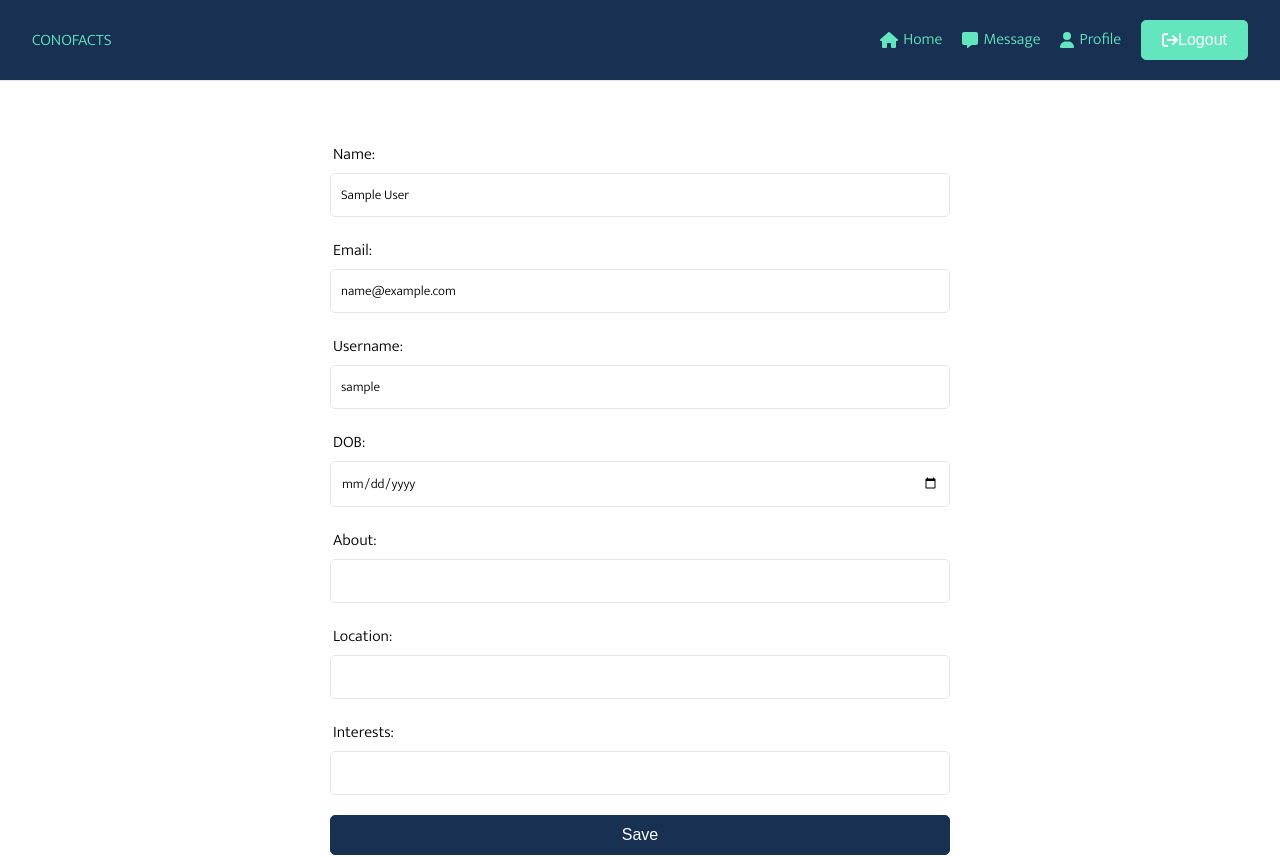
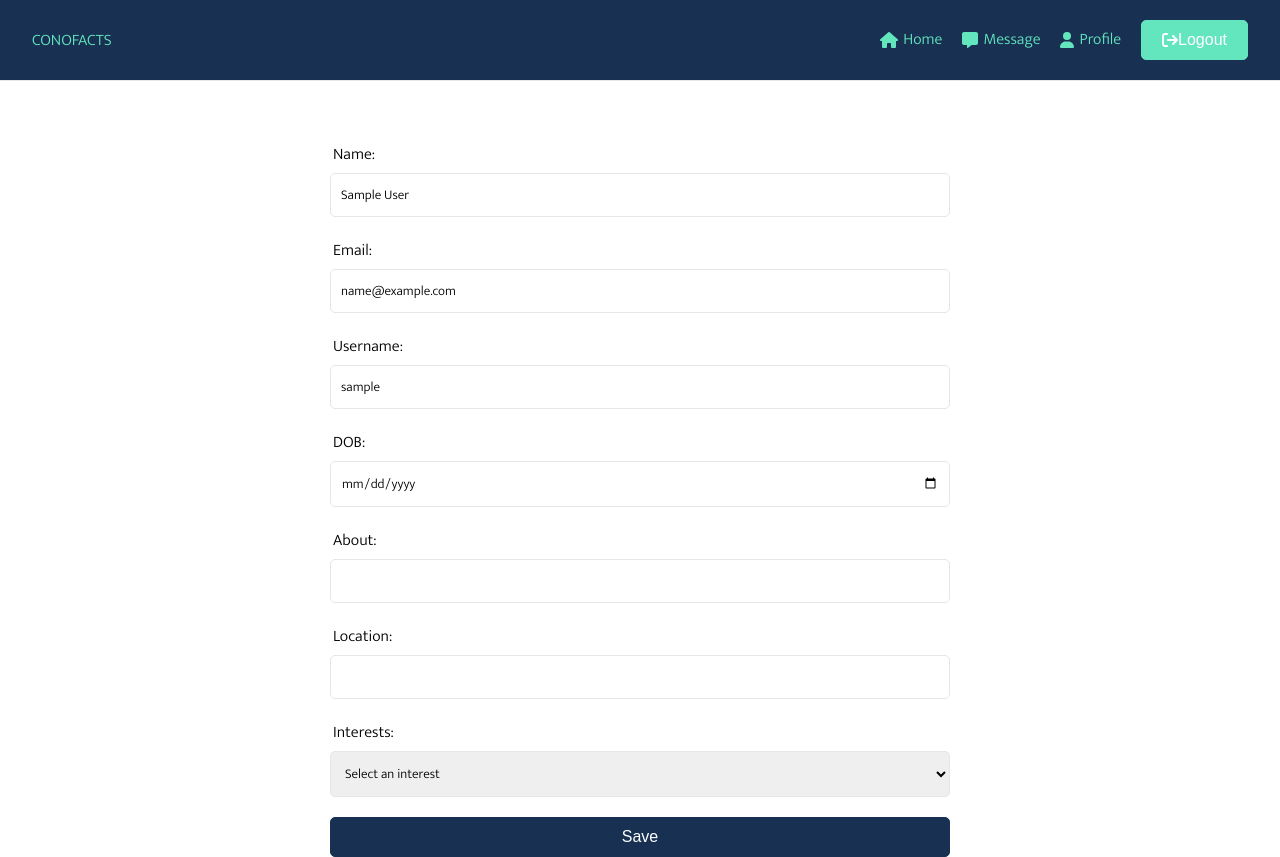
Before and after one commit to blessedjoe2000/CONOFACTS, a React (Create React App) app in the folder frontend/: page /editprofile in a window 1280 px wide. Built offline with nearby package versions, Linux system fonts and the light colour scheme; sample sign-in values are in the browser's storage.

Commit message:
profile interests

```diff
--- a/frontend/src/features/auth/authService.js
+++ b/frontend/src/features/auth/authService.js
@@ -66,6 +66,7 @@ export const updateUser = async (userData) => {
         Authorization: "Bearer " + JSON.parse(localStorage.getItem("token")),
       },
     });
+    console.log("response", response.data);
     if (response.data) {
       localStorage.setItem("user", JSON.stringify(response.data));
     }
--- a/frontend/src/features/auth/authSlice.js
+++ b/frontend/src/features/auth/authSlice.js
@@ -1,8 +1,5 @@
-import axios from "axios";
 import { createSlice, createAsyncThunk } from "@reduxjs/toolkit";
 import authService from "./authService";
-
-const API_URL = `conofacts/users`;
 
 //Get user from local storage
 const user = localStorage.getItem("user");
--- a/frontend/src/pages/EditProfile.js
+++ b/frontend/src/pages/EditProfile.js
@@ -114,14 +114,19 @@ function EditProfile() {
 
           <div className="form-group">
             <label htmlFor="interests">Interests:</label>
-            <input
-              className="form-control"
-              type="text"
-              name="interests"
-              id="interests"
+            <select
+              id="interest"
               value={userData.interests}
               onChange={onChange}
-            />
+            >
+              <option value="">Select an interest</option>
+              {userData.interests &&
+                userData.interests.map((interest) => (
+                  <option key={interest._id} value={interest.name}>
+                    {interest.name}
+                  </option>
+                ))}
+            </select>
           </div>
 
           <div className="form-group">
--- a/frontend/src/pages/Profile.js
+++ b/frontend/src/pages/Profile.js
@@ -18,7 +18,12 @@ function Profile() {
           <p>DOB: {formattedDob}</p>
           <p>About me: {about}</p>
           <p>Location: {location}</p>
-          <p>Interests: {interests}</p>
+          <p>
+            Interests:
+            {interests.map((interest) => (
+              <li key={interest._id}>{interest.name}</li>
+            ))}
+          </p>
         </div>
         <img
           src="https://www.w3schools.com/howto/img_avatar.png"
```
Also changed, not shown: 1 other file (tests, documents, lock files or other folders).
